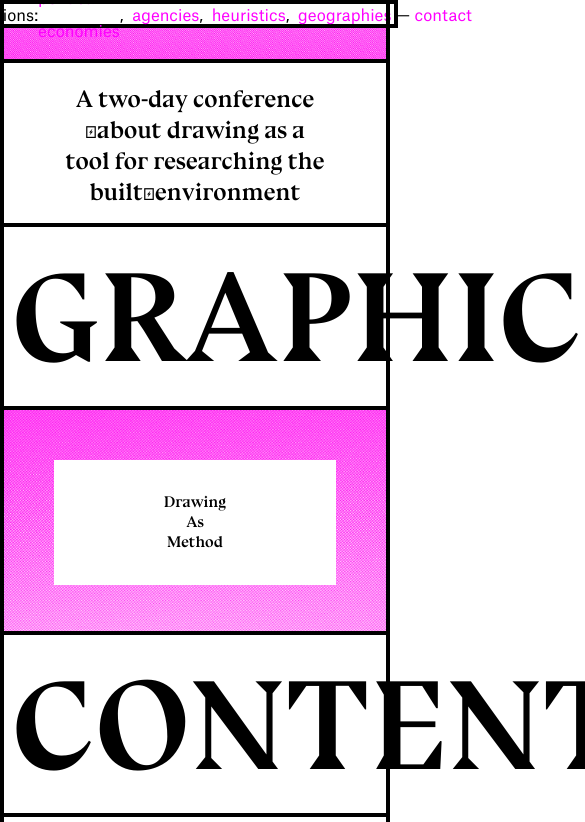
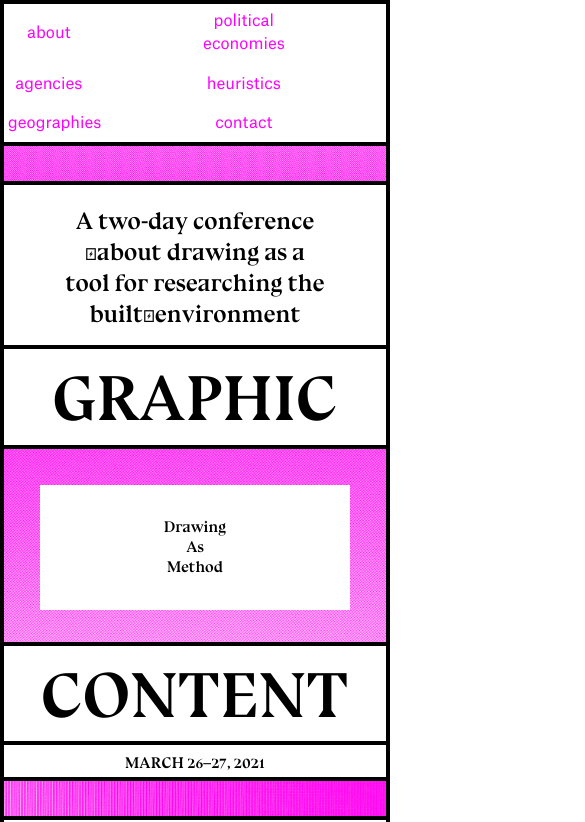
Before and after one commit to alisq/graphic-content, a website: page index.html in a window 390 px wide. Shown: the top 822 px of the page, 585 px wide, since content can reach past the window. Drawn offline with nearby package versions, Linux system fonts and the light colour scheme; some packages are replaced by stand-ins of ours; a script that the page names is missing.

Commit message:
stylistic changes.

```diff
--- a/index.html
+++ b/index.html
@@ -15,7 +15,7 @@
     <div id="frame"></div>
 
     <div id="menu">
-    <a href="#about">about</a> &nbsp;&mdash;&nbsp; sessions: &nbsp;<a href="#poltical_economies">political economies</a>,&nbsp;&nbsp;<a href="#agencies">agencies</a>,&nbsp;&nbsp;<a href="#heuristics">heuristics</a>,&nbsp;&nbsp;<a href="#geographies">geographies</a> &nbsp;&mdash;&nbsp; <a href="#contact">contact</a>
+    <a href="#about">about</a> <span class="hide-small">&nbsp;&mdash;&nbsp; sessions: &nbsp;</span><a href="#poltical_economies">political economies</a><span class="hide-small">,&nbsp;&nbsp;</span><a href="#agencies">agencies</a><span class="hide-small">,&nbsp;&nbsp;</span><a href="#heuristics">heuristics</a><span class="hide-small">,&nbsp;&nbsp;</span><a href="#geographies">geographies</a><span class="hide-small">&nbsp;&mdash;&nbsp;</span><a href="#contact">contact</a>
 </div>
 
     <div id="grid">
--- a/sass/_structure.scss
+++ b/sass/_structure.scss
@@ -92,7 +92,27 @@
 }
 
 @media (max-width:1000px) {
-    #grid { display:block }
+
+    #menu {
+        position:static;
+        display:grid;
+        grid-template-columns:1fr 1fr;
+        height:auto;
+   }
+
+   #menu a {
+       text-align:center;
+       display:block;
+       width:50%;
+
+       padding:0.5em
+   }
+
+
+    #grid {
+        display:block;
+        margin-top:0
+     }
     .grid-item {
         display:block;
         min-height:0;
--- a/sass/_typography.scss
+++ b/sass/_typography.scss
@@ -122,6 +122,11 @@ h1, h2, h3, h4 {
 
  @media (max-width:1000px) {
 
+
+     body {
+          font-size:18px
+     }
+
      .name {
           border-bottom:none
      }
@@ -131,7 +136,7 @@ h1, h2, h3, h4 {
      }
 
      h1 {
-          font-size:8rem
+          font-size:4rem
      }
 
      h4 {
@@ -145,4 +150,13 @@ h1, h2, h3, h4 {
      h4 br {
           display:inline;
      }
+
+     .name.active { color:#000; border:none;}
+
+     #poltical_economies .name.active::after,
+     #heuristics .name.active::after { content:' ' }
+
+
+     #agencies .name.active::before,
+     #geographies .name.active::before { content:' ' }
  }
```
Also changed, not shown: css/style.css.
